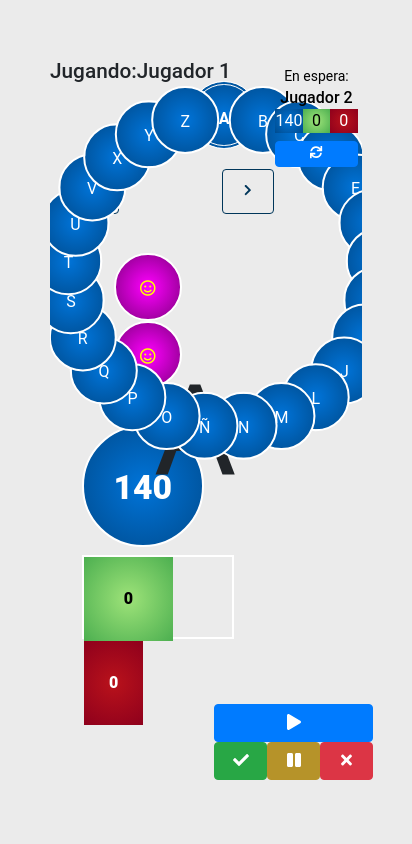
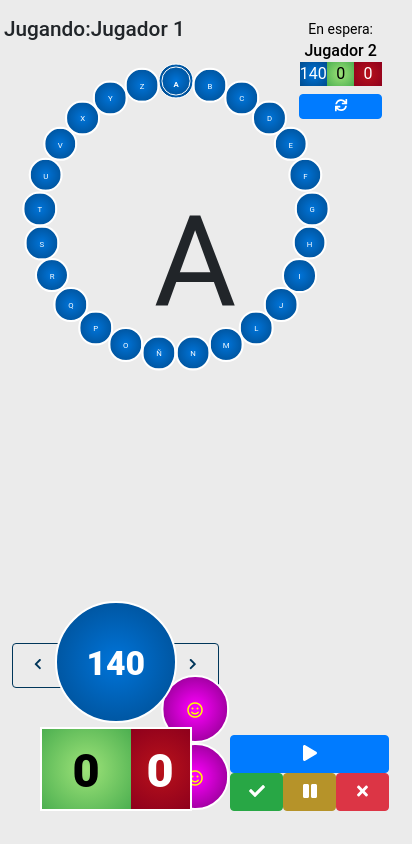
Before and after one commit to vtaltuna-cu/rosconometro, an Angular app: page / in a window 390 px wide. Both pictures are taken after a click on the button "Comenzar". Shown: the whole page, 412 px wide, since content can reach past the window. Built offline with nearby package versions, Linux system fonts and the light colour scheme.

Commit message:
retoques responsive

```diff
--- a/src/app/app.component.html
+++ b/src/app/app.component.html
@@ -17,20 +17,20 @@
                       <small class="invalid-feedback">Campo obligatorio</small>
                   </label>
 
-                  <label class="form-group has-float-label  col-6">
+                  <label class="form-group has-float-label  col-md-6">
                       <input type="number" class="form-control" formControlName="seconds"  />
                       <span>Segundos</span>
                       <small class="invalid-feedback">Campo obligatorio</small>
                   </label>
 
-                  <label class="form-group has-float-label  col-6">
+                  <label class="form-group has-float-label col-md-6">
                       <input type="number" class="form-control" formControlName="wildcard"  />
                       <span>Comodines</span>
                       <small class="invalid-feedback">Campo obligatorio</small>
                   </label>
 
-                  <div class="col-2"></div>
-                  <button  class="btn btn-primary col-8" (click)="onStartGame()" >
+                  <div class="col-md-2"></div>
+                  <button  class="btn btn-primary col-md-8" (click)="onStartGame()" >
                       Comenzar
                   </button>
               </div>
@@ -86,7 +86,7 @@
                                   {{item.get('letter')!.value}}
                               </label>
 
-                              <div class="answer-box1" style=" position: absolute; bottom: 3rem; right: 2rem;">
+                              <div class="manager-box" >
                                   <div class="row">
                                       <button class="btn btn-md  btn-primary col-12 m-0" (click)="onStartPlay(i)" *ngIf="player.get('isTimerPaused')!.value">
                                           <i class="fas fa-play"  ></i>
--- a/src/app/app.component.scss
+++ b/src/app/app.component.scss
@@ -2,7 +2,9 @@
     display: flex;
     flex-direction: column;
     flex: 1 1 auto;
-    padding: 50px;
+    padding: 1vh 1vh 1vw 1vw;
+
+
 }
 
 span {
@@ -37,19 +39,7 @@ button{
     background-color: blue;
 }
 
-.circle1 {
-    float: left;
-    width: 20vh;
-    height: 20vh;
-   // margin: 20px;
-    shape-outside: circle();
-    clip-path: circle();
-    position: absolute;
-    left: calc(50% - 10vh);
-	top: calc(50% - 10vh);
 
-	//background-color: #004b8d;
-}
 
 .definition{
     position: relative;
@@ -82,6 +72,8 @@ button{
         width: 25%;
     }
 }
+
+
 
 .player-title{
     display: none;
@@ -149,8 +141,8 @@ $c-red:						#d90000;
 $s-item:				 	80vh/10;//3.5em;
 $s-circle: 					80vh;//$s-item * 10;
 
-$s-item-mobile:				80vw/10;//1.25em;
-$s-circle-mobile: 			80vw;//$s-item * 5.5;
+$s-item-mobile:				70vw/8;//1.25em;
+$s-circle-mobile: 			70vw;//$s-item * 5.5;
 
 $h-scoreboard: 				$s-item * 3;
 $w-scoreboard: 				$s-item * 5;
@@ -175,6 +167,8 @@ $nb-items: 25;
 	border-radius: 50%;
 	padding: 0;
 	list-style: none;
+
+	font-size: 2vw;;
 
 	//border-style: solid;
 
@@ -220,18 +214,28 @@ $nb-items: 25;
 }
 
 .circle {
-	@include on-circle($nb-items, $s-circle-mobile, $s-item-mobile);
-	left: 50%;
-	transform: translateX(-50%);
+//	@include on-circle($nb-items, $s-circle-mobile, $s-item-mobile);
+	//left: 50%;
+	//transform: translateX(-50%);
 
-	@media (min-width: 54.75em) {
+//	@media (min-width: 54.75em) {
 		@include on-circle($nb-items, $s-circle, $s-item);
 		position: absolute;
 		top: 50%;
 		left: 50%;
 		margin: 0;
 		transform: translate(-50%, -50%);
-	 }
+//	 }
+
+	@media only screen
+		and (min-width : 320px)
+		and (max-width : 480px) {
+	/* Styles */
+		@include on-circle($nb-items, $s-circle-mobile, $s-item);
+		left: 50%;
+		transform: translateX(-50%);
+		margin-top: 5vh;
+	}
 
 	.item {
 		display: block;
@@ -246,6 +250,15 @@ $nb-items: 25;
 		text-align: center;
 		text-decoration: none;
 		cursor: default;
+
+		@media only screen
+			and (min-width : 320px)
+			and (max-width : 480px) {
+			/* Styles */
+			width: $s-item-mobile;
+			height: $s-item-mobile;
+			line-height: $s-item-mobile;
+		}
 
 		&-success {
 			background-image: radial-gradient(circle, $c-success, $c-success-darker);
@@ -277,22 +290,46 @@ $nb-items: 25;
 
 }
 
+.circle1 {
+    float: left;
+    width: 20vh;
+    height: 20vh;
+   // margin: 20px;
+    shape-outside: circle();
+    clip-path: circle();
+    position: absolute;
+    left: calc(50% - 10vh);
+	top: calc(50% - 10vh);
+
+	@media only screen
+		and (min-width : 320px)
+		and (max-width : 480px) {
+		/* Styles */
+		top:  $s-circle/4;
+		//left: 50%;
+		//transform: translateX(-50%);
+		//margin-top: 5vh;
+		//background-color: #b64926;
+	}
+
+	//background-color: #004b8d;
+}
+
 /* Scoreboard
  * ----------------------------------------------------------------------------- */
  .scoreboard {
 	margin: 0 0 1em 2em;
 	padding: 0;
 	list-style: none;
+
 	//border-style: solid;
 
-	@media (min-width: 54.75em) {
-		position: absolute;
-		bottom: 3em;
-
-		display: flex;
-		flex-direction: column;
-		align-items: center;
-	 }
+	position: absolute;
+	left: 2vw;//2em;
+	bottom: 2vh;//4em;
+	display: flex;
+	flex-direction: column;
+	align-items: center;
 
 
 	.timer {
@@ -325,7 +362,7 @@ $nb-items: 25;
 		display: inherit;
 		width: $w-score;
 		height: $h-score;
-		margin-top: .5em;
+		margin-top: .5vh;
 		border: 2px solid $c-white;
 		color: $c-white;
 		font-weight: 900;
@@ -333,6 +370,7 @@ $nb-items: 25;
 		text-align: center;
 		text-decoration: none;
 		cursor: default;
+		font-size: $h-score/1.8;
 
 		.corrects{
 			background-image: radial-gradient(circle, $c-success, $c-success-darker);
@@ -347,10 +385,16 @@ $nb-items: 25;
 	}
 }
 
+.manager-box {
+	position: absolute;
+	bottom: 2vh;
+	right: 4vw;//2em;
+}
+
 .otherPlayer{
 	position: absolute;
-	right: 2em;
-	top: 4em;
+	right: 2vw;//2em;
+	top: 2vh;//4em;
 	text-align: center;
 	color: $c-white;
 
@@ -383,9 +427,9 @@ $nb-items: 25;
 
 .wildcard{
 	position: absolute;
-	top: 30%;
+
 	text-align: center;
-	margin-left: 4em;
+	//margin-left: 4em;
 
 	.item-wildcard  {
 		border-style: solid;
@@ -403,3 +447,41 @@ $nb-items: 25;
 		color: darkgray;
 	}
 }
+
+@media only screen
+	and (min-width : 320px)
+	and (max-width : 480px) {
+	/* Styles */
+	//bottom: 5vh;
+	//top: 70vh;
+	.wildcard{
+		//top: 0;
+		bottom: 4vh;
+		//margin-left: 0;
+		//right: 3vw;
+		//left: 50vw;
+
+		left: 50%;
+		transform: translateX(-50%);
+	}
+
+}
+
+@media only screen
+	and (min-width : 481px)
+	{
+	/* Styles */
+	//bottom: 5vh;
+	//top: 70vh;
+	.wildcard{
+		//top: 0;
+		//bottom: 10vh;
+		//margin-left: 0;
+		//right: 3vw;
+		//left: 10vw;
+		top: 30%;
+		margin-left: $h-score;
+		left: 2vw;//2em;
+	}
+
+}
```
Also changed, not shown: 3 other files (tests, documents, lock files or other folders).
